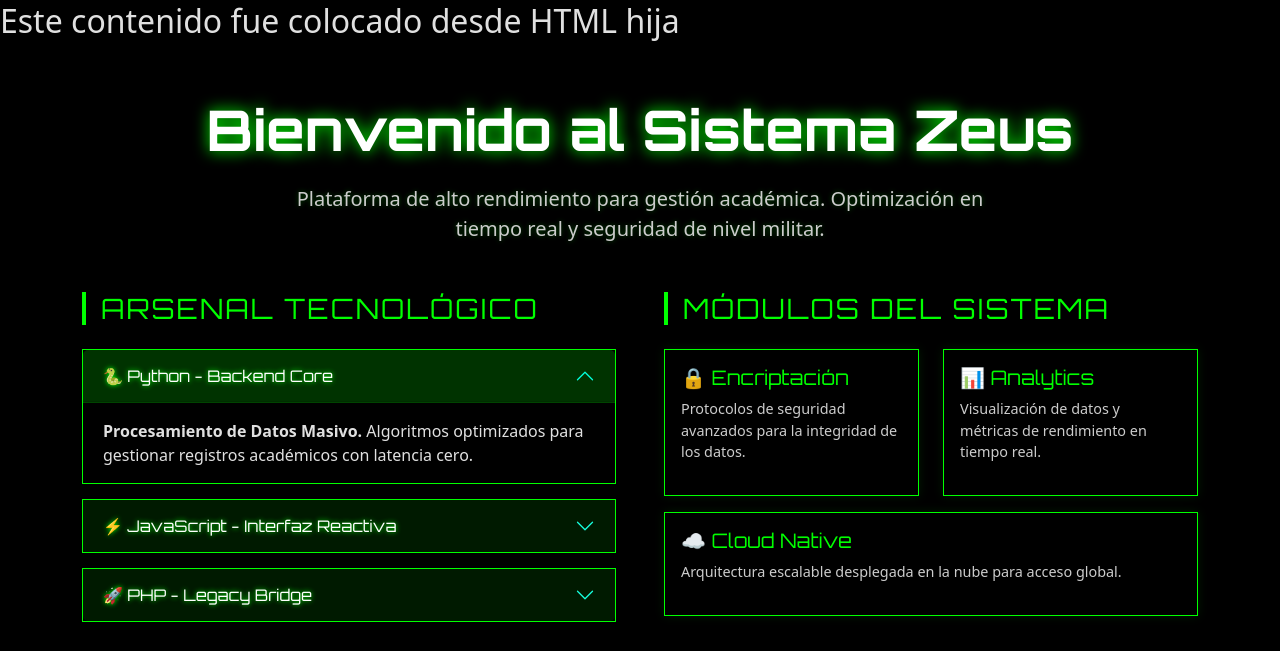
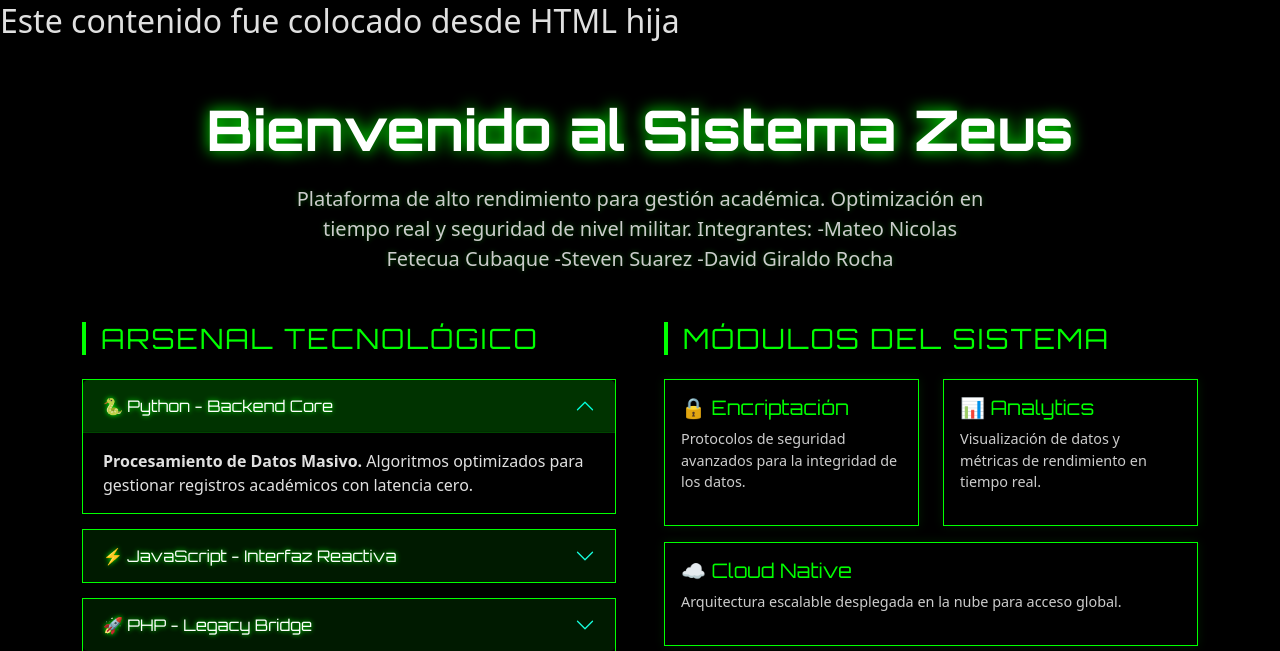
Before and after one commit to donmateo777/Proy_Zeus, a Django app: template zeus/AppPagina/templates/paginas/inicio.html in a window 1280 px wide. Shown: the part 178-829 px from the top of the page. Run offline with Django 3.2, Linux system fonts and the light colour scheme; the template is opened without the code that fills it, so the values that code supplies are empty.

Commit message:
Update inicio.html

```diff
--- a/zeus/AppPagina/templates/paginas/inicio.html
+++ b/zeus/AppPagina/templates/paginas/inicio.html
@@ -13,6 +13,11 @@
         <p class="lead mt-3" style="color: #cccccc; max-width: 700px; margin: 0 auto; text-shadow: 0 0 5px rgba(0,255,0,0.3);">
             Plataforma de alto rendimiento para gestión académica.
             Optimización en tiempo real y seguridad de nivel militar.
+
+            Integrantes:
+            -Mateo Nicolas Fetecua Cubaque
+            -Steven Suarez
+            -David Giraldo Rocha
         </p>
     </div>
 
```
